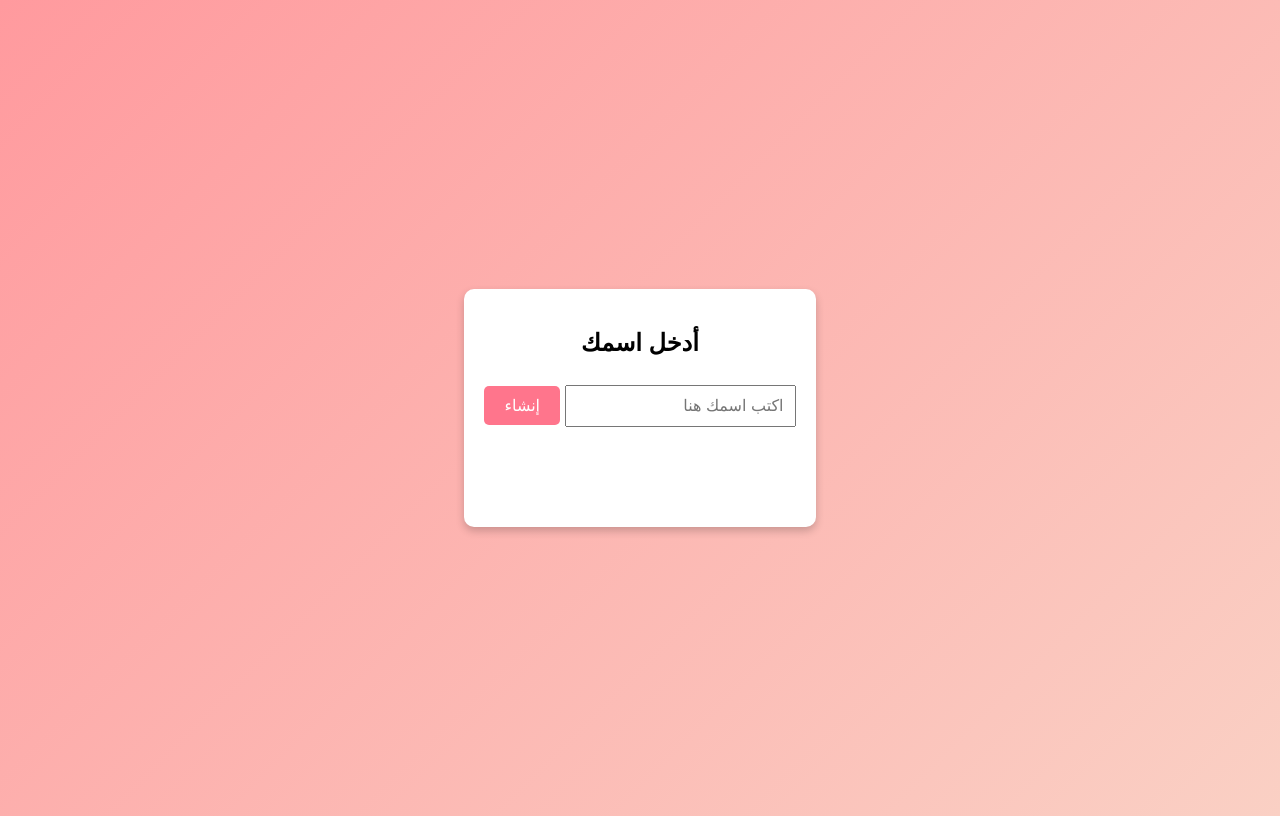
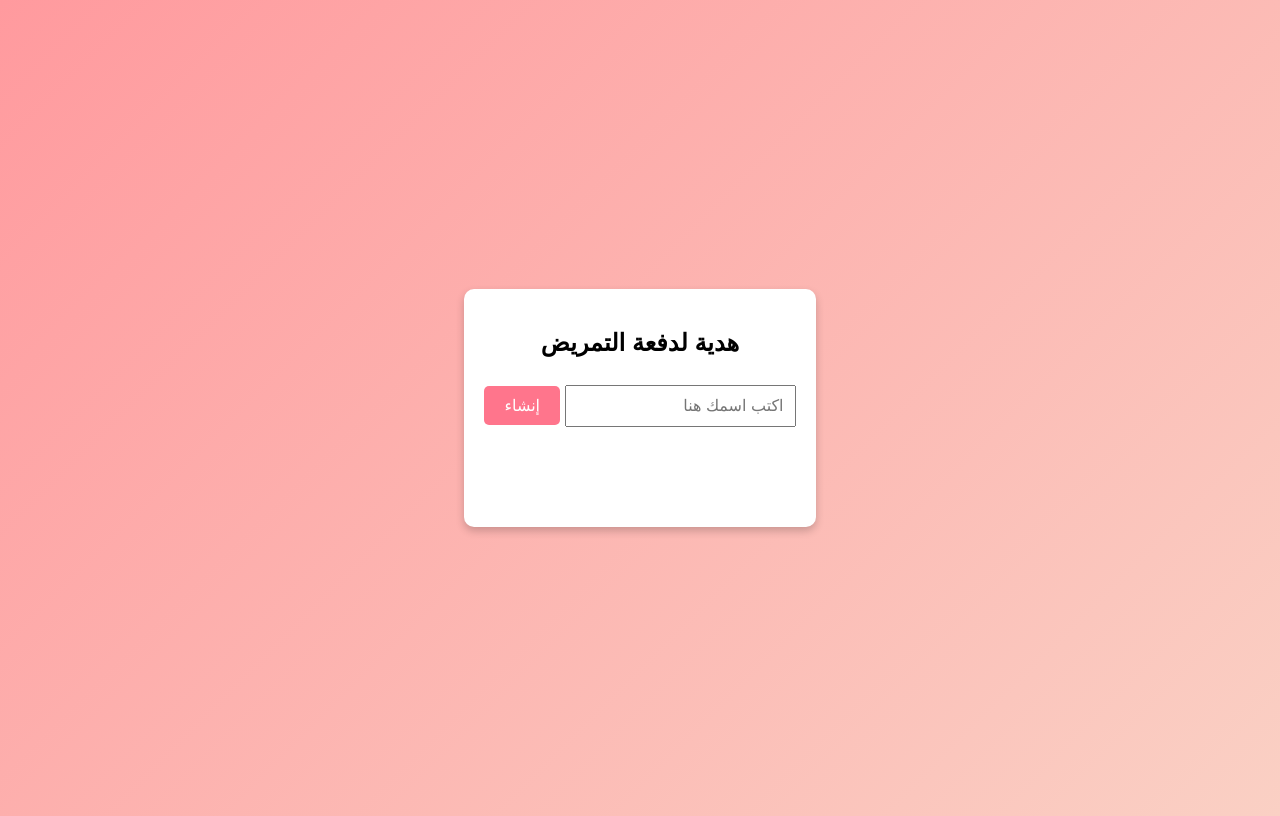
Before and after one commit to abdohwebdev/name-design-generator, a plain HTML site: page index.html in a window 1280 px wide. Drawn offline with Linux system fonts and the light colour scheme.

Commit message:
Update page title and heading to reflect new theme for nursing class gift

```diff
--- a/index.html
+++ b/index.html
@@ -3,7 +3,7 @@
 <head>
     <meta charset="UTF-8">
     <meta name="viewport" content="width=device-width, initial-scale=1.0">
-    <title>تصميم اسمك الشخصي</title>
+    <title>هدية لدفعة التمريض</title>
     <style>
         *{box-sizing: border-box;}
         body {
@@ -59,7 +59,7 @@
 </head>
 <body>
     <div class="container">
-        <h2>أدخل اسمك</h2>
+        <h2>هدية لدفعة التمريض</h2>
         <input type="text" id="userName" placeholder="اكتب اسمك هنا">
         <button onclick="generateNameArt()">إنشاء</button>
         <div class="error" id="error"></div>
```
